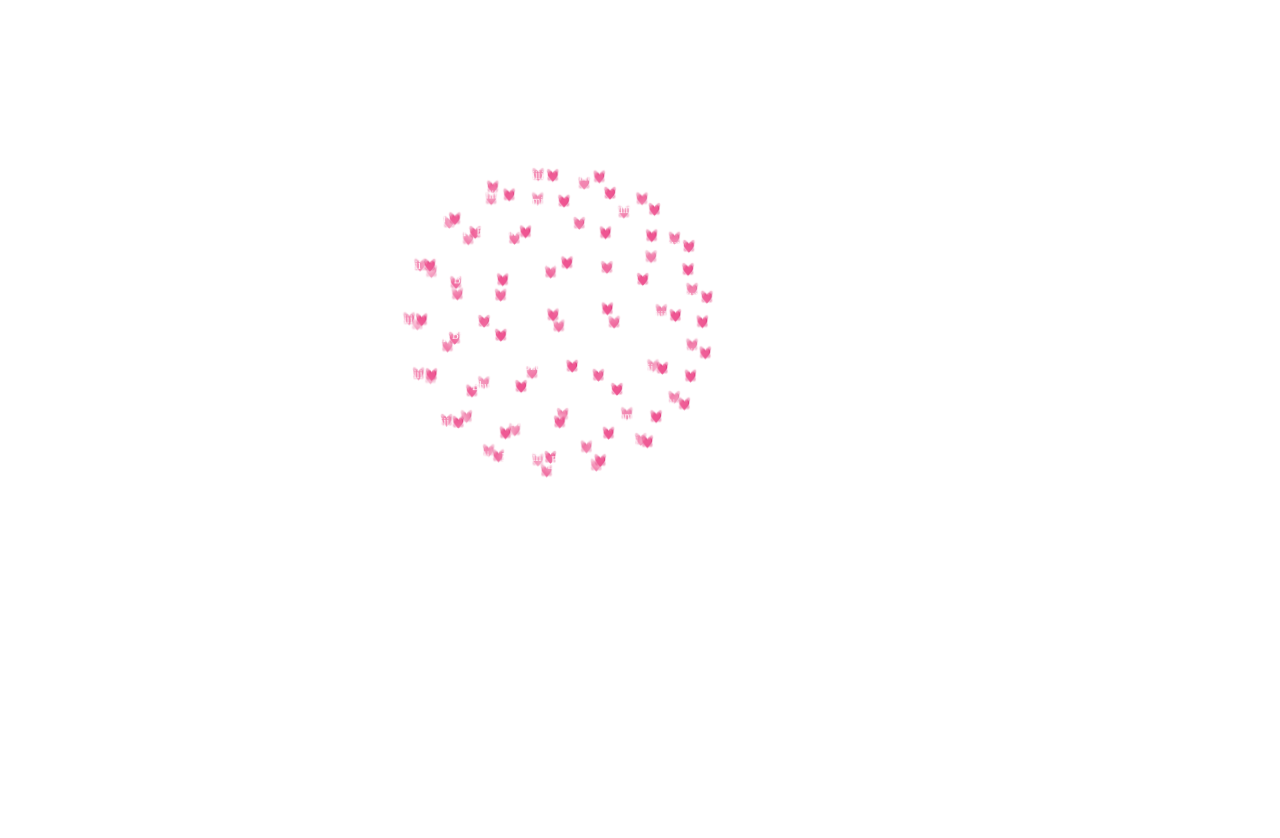
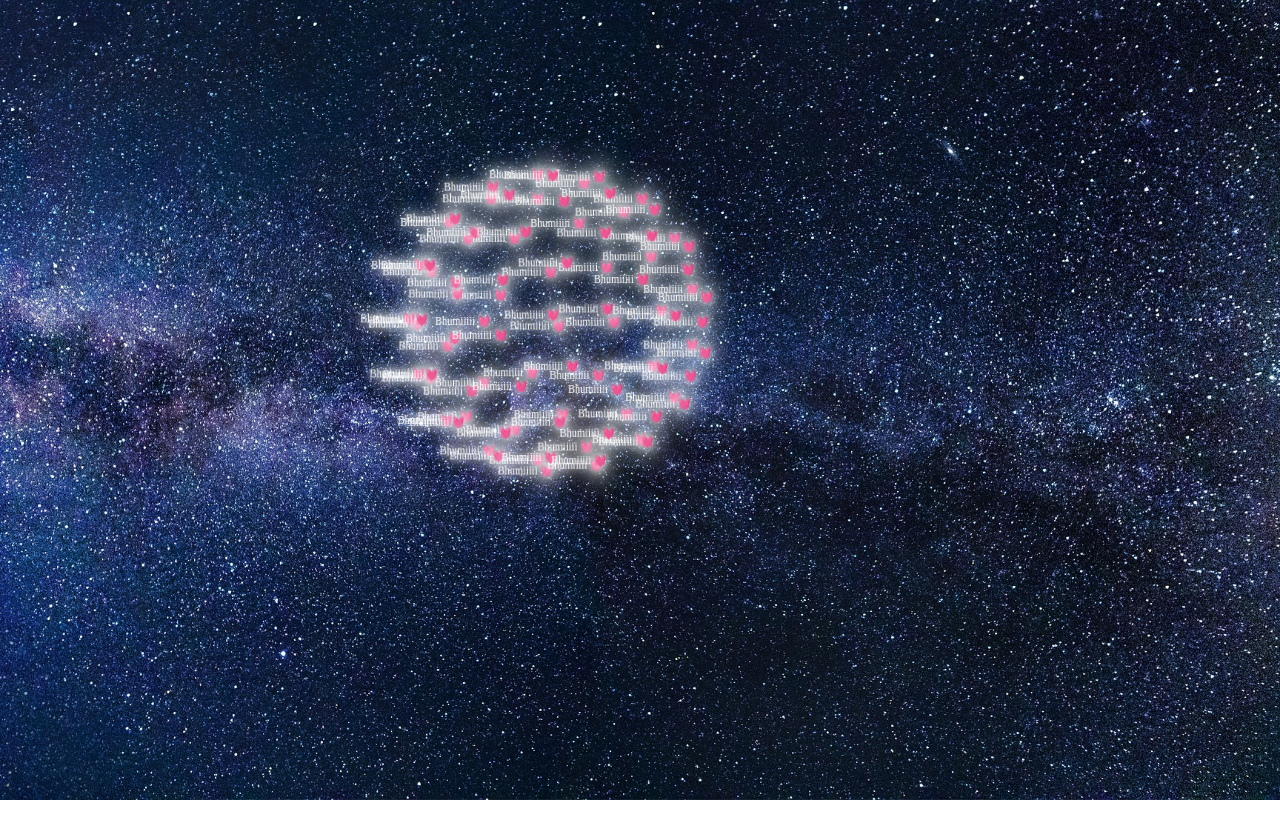
Before and after one commit to yv18/mine, a plain HTML site: page index.html in a window 1280 px wide. Drawn offline with Linux system fonts and the light colour scheme.

Commit message:
Update style.css

```diff
--- a/style.css
+++ b/style.css
@@ -7,7 +7,7 @@ body {
     height: 100vh;
     background-color: #333;
     perspective: 1000px;
-    background: url("./Image/stars.jpg");
+    background: url("stars.jpg");
     background-position: center;
     background-repeat: no-repeat;
     background-size: cover;
```
